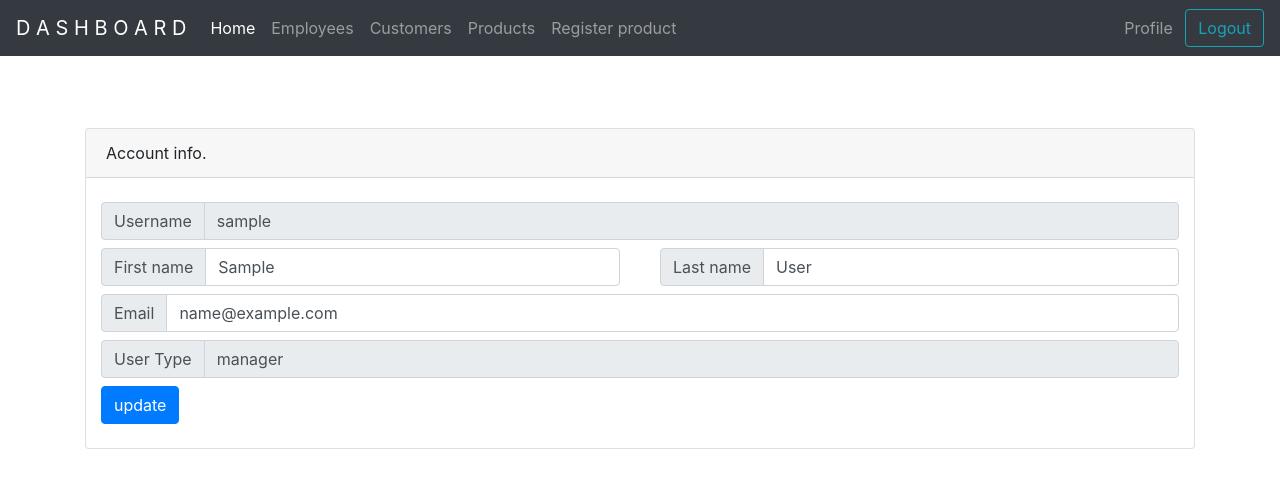
After one commit to Aatish13/CRM_Software, a Django app: page /accounts/info in a window 1280 px wide. The commit adds this page. Shown: the top 488 px of the page. Run offline with Django 3.2, Linux system fonts and the light colour scheme; the visitor is signed in with stand-in values (Sample User, id 1); data comes from the database, SQL or seed files in the repository; some libraries are stand-ins or nearby versions.

Commit message:
profile added

```diff
--- /dev/null
+++ b/CRM_software/accounts/templates/accountdetails.html
@@ -0,0 +1,75 @@
+{% extends 'manbase.html' %}
+
+{% block title %}Home{% endblock %}
+
+{% block content %}
+<br>
+<br>
+<br>
+<div class="container">
+<div class="card">
+  <div class="card-header">
+ Account info.
+  </div>
+
+  <form method="post" action="/accounts/update" >
+        {% csrf_token %}
+      <br>
+      <div class="col-auto">
+          <div class="input-group mb-2">
+              <div class="input-group-prepend">
+                  <div class="input-group-text">Username</div>
+              </div>
+              <input type="text" class="form-control" name="username" maxlength="150" value="{{user.username}}" autofocus required id="id_username"disabled>
+          </div>
+      </div>
+      <div class="form-row">
+        <div class="col">
+             <div class="col-auto">
+            <div class="input-group mb-2">
+                <div class="input-group-prepend">
+                    <div class="input-group-text">First name</div>
+                </div>
+            <input type="text"  class="form-control"  name="first_name" value="{{user.first_name}}" maxlength="30" id="id_first_name">
+                  </div>
+         </div>
+        </div>
+      <div class="col">
+           <div class="col-auto">
+            <div class="input-group mb-2">
+                <div class="input-group-prepend">
+                    <div class="input-group-text">Last name</div>
+                </div>
+                    <input type="text"  class="form-control"  name="last_name"value="{{user.last_name}}" maxlength="150" id="id_last_name">
+                 </div>
+         </div>
+        </div>
+      </div>
+       <div class="col-auto">
+            <div class="input-group mb-2">
+                <div class="input-group-prepend">
+                    <div class="input-group-text">Email</div>
+                </div>
+                <input type="text" name="email" value="{{user.email}}"  class="form-control" id="inlineFormInputGroup" placeholder="Username">
+           </div>
+         </div>
+
+           <div class="col-auto">
+            <div class="input-group mb-2">
+                <div class="input-group-prepend">
+                    <div class="input-group-text">User Type</div>
+                </div>
+                <input type="text" name="email" value="manager"  class="form-control" disabled>
+           </div>
+         </div>
+       <div class="col-auto">
+    <div class="clearfix">
+        <button type="submit" class="btn btn-primary">update</button>
+    </div>
+       </div>
+       <br>
+  </form>
+
+ </div>
+</div>
+{% endblock %}
--- a/CRM_software/accounts/templates/signup.html
+++ b/CRM_software/accounts/templates/signup.html
@@ -1,8 +1,9 @@
 {% extends 'base.html' %}
-
+{% load staticfiles %}
 {% block title %}Sign Up{% endblock %}
 
 {% block content %}
+ <link rel="stylesheet" type="text/css" href="{% static 'accounts/style.css' %}" />
 <style>
 
 .container {
--- a/CRM_software/accounts/urls.py
+++ b/CRM_software/accounts/urls.py
@@ -7,6 +7,7 @@ urlpatterns = [
    # url('signup', views.SignUp.as_view(), name='signup'),
     url('home',views.home),
     url('login', views.login),
+    url('info', views.info),
     url(r'^auth/$', views.auth_view),
     url(r'^logout/$', views.logout),
     url(r'^loggedin/$', views.loggedin),
--- a/CRM_software/accounts/views.py
+++ b/CRM_software/accounts/views.py
@@ -46,6 +46,10 @@ def login(request):
 	c.update(csrf(request))
 	return render_to_response('login.html', c)
 
+def info(request):
+	uid=User.objects.get(id=request.user.id)
+	return render_to_response('accountdetails.html',{"user":uid})
+
 @login_required(login_url = '/accounts/login/')
 def loggedin(request):
 	if request.user.is_authenticated:
--- a/CRM_software/manager/templates/manbase.html
+++ b/CRM_software/manager/templates/manbase.html
@@ -5,7 +5,6 @@
         <meta charset="utf-8">
         <title>C R M Portal</title>
 
-        <link rel="stylesheet" type="text/css" href="{% static 'accounts/style.css' %}" />
         <link rel="stylesheet" type="text/css" href="{% static 'accounts/bootstrap.css' %}" />
         <link rel="stylesheet" type="text/css" href="{% static 'accounts/bootstrap.min.css' %}" />
         <link rel="stylesheet" type="text/css" href="{% static 'accounts/bootstrap-grid.css' %}" />
@@ -61,9 +60,14 @@
       </li>
     </ul>
      <div class="d-flex ml-auto justify-content-end">
-    <form class="form-inline" action="/accounts/logout/"> {% csrf_token %}
+         <ul class="navbar-nav">
+        <li class="nav-item">
+        <a class="nav-link" href="/accounts/info">Profile</a>
+      </li>
+         </ul>&nbsp;
+         <form class="form-inline" action="/accounts/logout/"> {% csrf_token %}
         <button class="btn btn-outline-info my-2 my-sm-0" type="submit">Logout</button>
-      </form>&nbsp;
+      </form>
       </div>
   </div>
 </nav>
@@ -71,13 +75,15 @@
 	{% block content %}
 
 	{% endblock %}
-
      <script src="{% static 'js/bootstrap.min.js' %}"></script>
         <script src="{% static 'js/bootstrap.js' %}"></script>
         <script src="{% static 'js/bootstrap.bundle.min.js' %}"></script>
-        <script src="https://code.jquery.com/jquery-3.3.1.slim.min.js" integrity="sha384-q8i/X+965DzO0rT7abK41JStQIAqVgRVzpbzo5smXKp4YfRvH+8abtTE1Pi6jizo" crossorigin="anonymous"></script>
-<script src="https://cdnjs.cloudflare.com/ajax/libs/popper.js/1.14.7/umd/popper.min.js" integrity="sha384-UO2eT0CpHqdSJQ6hJty5KVphtPhzWj9WO1clHTMGa3JDZwrnQq4sF86dIHNDz0W1" crossorigin="anonymous"></script>
-<script src="https://stackpath.bootstrapcdn.com/bootstrap/4.3.1/js/bootstrap.min.js" integrity="sha384-JjSmVgyd0p3pXB1rRibZUAYoIIy6OrQ6VrjIEaFf/nJGzIxFDsf4x0xIM+B07jRM" crossorigin="anonymous"></script>
-
+        <script src="{% static 'js/bootstrap.bundle.js'%}"></script>
+        <!--<script src="https://code.jquery.com/jquery-3.3.1.slim.min.js" integrity="sha384-q8i/X+965DzO0rT7abK41JStQIAqVgRVzpbzo5smXKp4YfRvH+8abtTE1Pi6jizo" crossorigin="anonymous"></script>-->
+<!--<script src="https://cdnjs.cloudflare.com/ajax/libs/popper.js/1.14.7/umd/popper.min.js" integrity="sha384-UO2eT0CpHqdSJQ6hJty5KVphtPhzWj9WO1clHTMGa3JDZwrnQq4sF86dIHNDz0W1" crossorigin="anonymous"></script>-->
+<!--<script src="https://stackpath.bootstrapcdn.com/bootstrap/4.3.1/js/bootstrap.min.js" integrity="sha384-JjSmVgyd0p3pXB1rRibZUAYoIIy6OrQ6VrjIEaFf/nJGzIxFDsf4x0xIM+B07jRM" crossorigin="anonymous"></script>-->
+  <script src="{% static 'js/js1.js' %}"></script>
+        <script src="{% static 'js/js2.js' %}"></script>
+        <script src="{% static 'js/js3.js' %}"></script>
     </body>
 </html>
```
Also changed, not shown: CRM_software/accounts/templates/base.html (+10 -8 lines), CRM_software/accounts/templates/home.html (+5 -7 lines), CRM_software/manager/templates/productform.html (+21 -4 lines).
